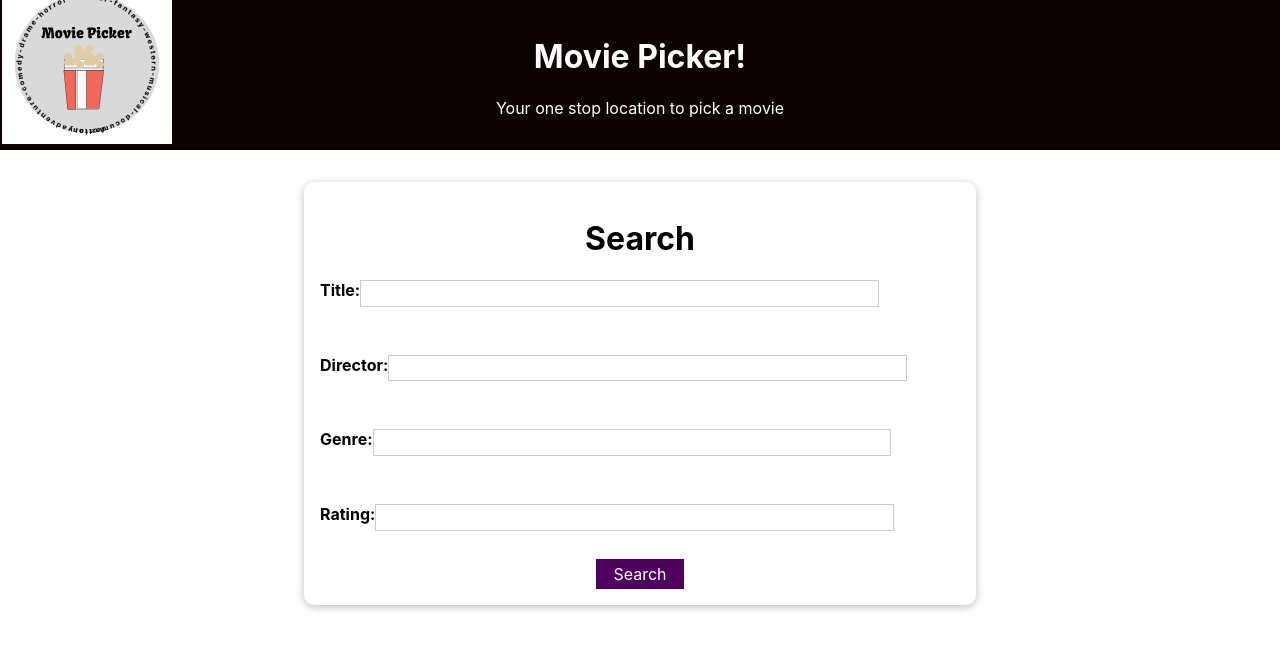
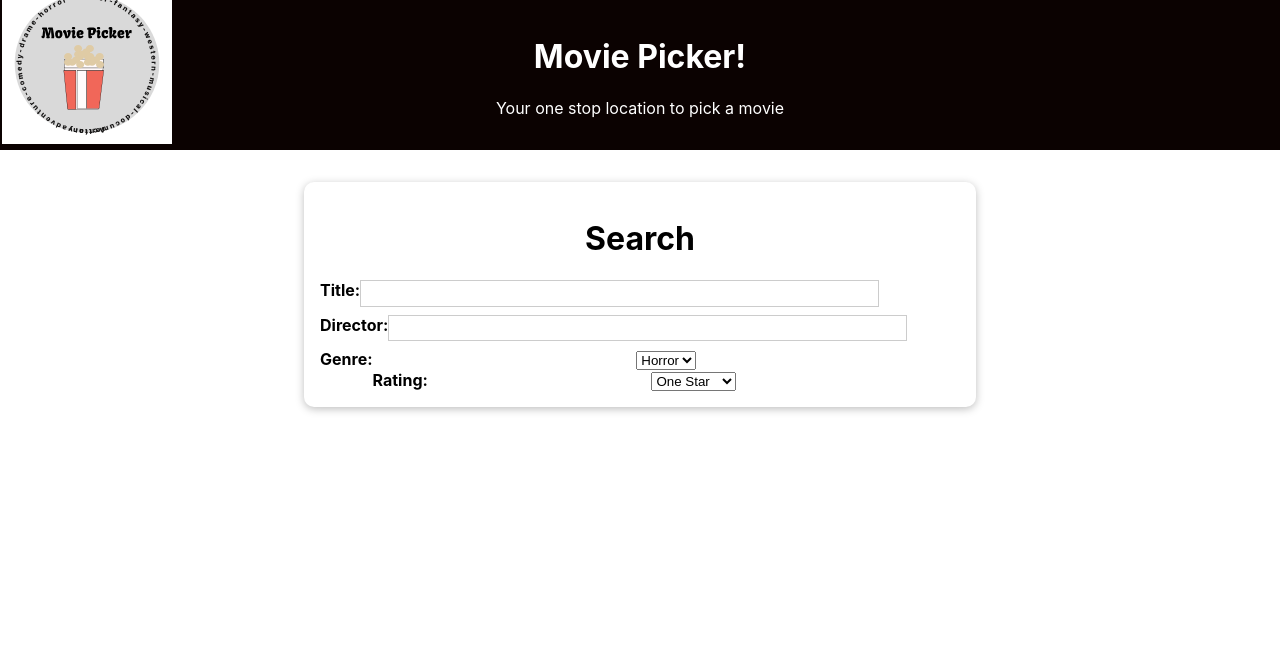
Before and after one commit to johnstuby7/movie-picker-project, a React (Create React App) app in the folder movie-picker-project/: page / in a window 1280 px wide. Shown: the top 650 px of the page. Built offline with nearby package versions, Linux system fonts and the light colour scheme.

Commit message:
Removed button component since it wont be needed for this project, added in two dropdown selectors to the form

```diff
--- a/movie-picker-project/src/components/SearchCard.js
+++ b/movie-picker-project/src/components/SearchCard.js
@@ -1,6 +1,6 @@
 import React from "react";
 import classes from "./SearchCard.module.css";
-import Button from "./UI/Button";
+
 import Card from "./UI/Card";
 
 function SearchCard() {
@@ -10,14 +10,23 @@ function SearchCard() {
         <h1>Search</h1>
         <form>
           <label htmlFor="title">Title: </label>
-          <input id="title" type="text" /> <br /> <br />
+          <input id="title" type="text" value="" />
           <label htmlFor="director">Director: </label>
-          <input id="director" type="text" /> <br /> <br />
+          <input id="director" type="text" value="" />
           <label htmlFor="genre">Genre: </label>
-          <input id="genre" type="text" /> <br /> <br />
+          <select>
+            <option value="horror">Horror</option>
+            <option value="action">Action</option>
+          </select>
+          <br />
           <label htmlFor="rating">Rating: </label>
-          <input id="rating" type="text" /> <br />
-          <Button>Search </Button>
+          <select>
+            <option value="oneStar">One Star</option>
+            <option value="twoStar">Two Star</option>
+            <option value="threeStar">Three Star</option>
+            <option value="fourStar">Four Star</option>
+            <option value="fiveStar">Five Star</option>
+          </select>
         </form>
       </Card>
     </div>
--- a/movie-picker-project/src/components/SearchCard.module.css
+++ b/movie-picker-project/src/components/SearchCard.module.css
@@ -25,3 +25,9 @@
   outline: none;
   border-color: #4f005f;
 }
+
+.card {
+  background: white;
+  box-shadow: 0 2px 8px rgba(0, 0, 0, 0.26);
+  border-radius: 10px;
+}
--- a/movie-picker-project/src/components/UI/Button.js
+++ /dev/null
@@ -1,17 +0,0 @@
-import React from "react";
-
-import classes from "./Button.module.css";
-
-const Button = (props) => {
-  return (
-    <button
-      className={classes.button}
-      type={props.type || "button"}
-      onClick={props.onClick}
-    >
-      {props.children}
-    </button>
-  );
-};
-
-export default Button;
--- a/movie-picker-project/src/components/UI/Button.module.css
+++ /dev/null
@@ -1,18 +0,0 @@
-.button {
-  font: inherit;
-  border: 1px solid #4f005f;
-  background: #4f005f;
-  color: white;
-  padding: 0.25rem 1rem;
-  cursor: pointer;
-}
-
-.button:hover,
-.button:active {
-  background: #741188;
-  border-color: #741188;
-}
-
-.button:focus {
-  outline: none;
-}
```
